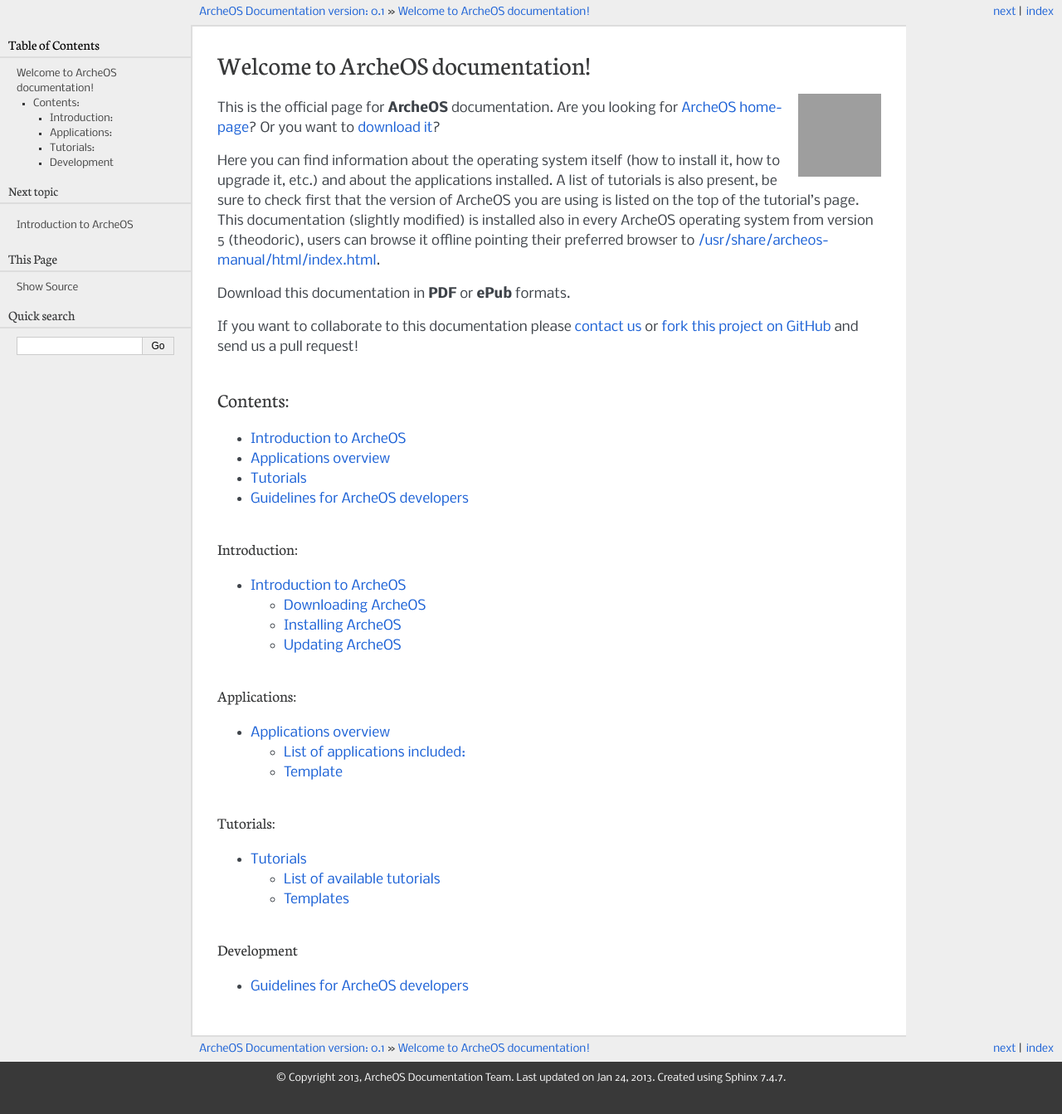
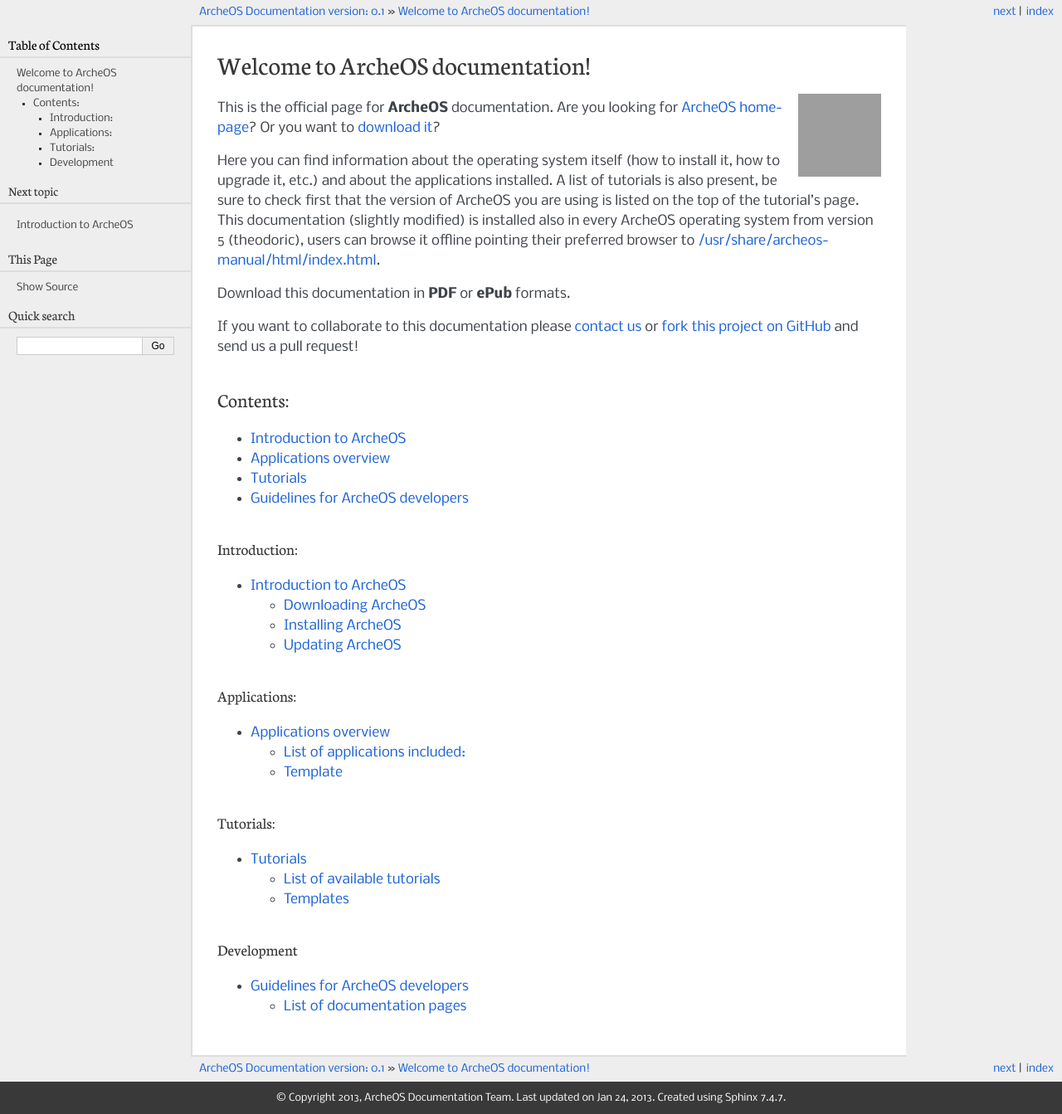
Before and after one commit to archeos/archeos-manual, a Sphinx documentation site: the page built from source/index.rst, in a window 1280 px wide. Shown: the whole page at 83% size. Built offline with Sphinx 7.4.7, drawn with Linux system fonts in a browser that asks for light colours; formulas are drawn with MathJax 3; before the commit the page ends 1319 px from its top, so only the background shows below that; grey boxes are pictures that could not be loaded.

Commit message:
Added TOC

```diff
--- a/source/development/development-index.rst
+++ b/source/development/development-index.rst
@@ -6,3 +6,12 @@ Guidelines for ArcheOS developers
 .. include:: ../global.rst
 
 Here you will find some useful resources for ArcheOS developers
+
+List of documentation pages
+---------------------------
+
+.. toctree::
+    :maxdepth: 1
+    :glob:
+
+    *
```
